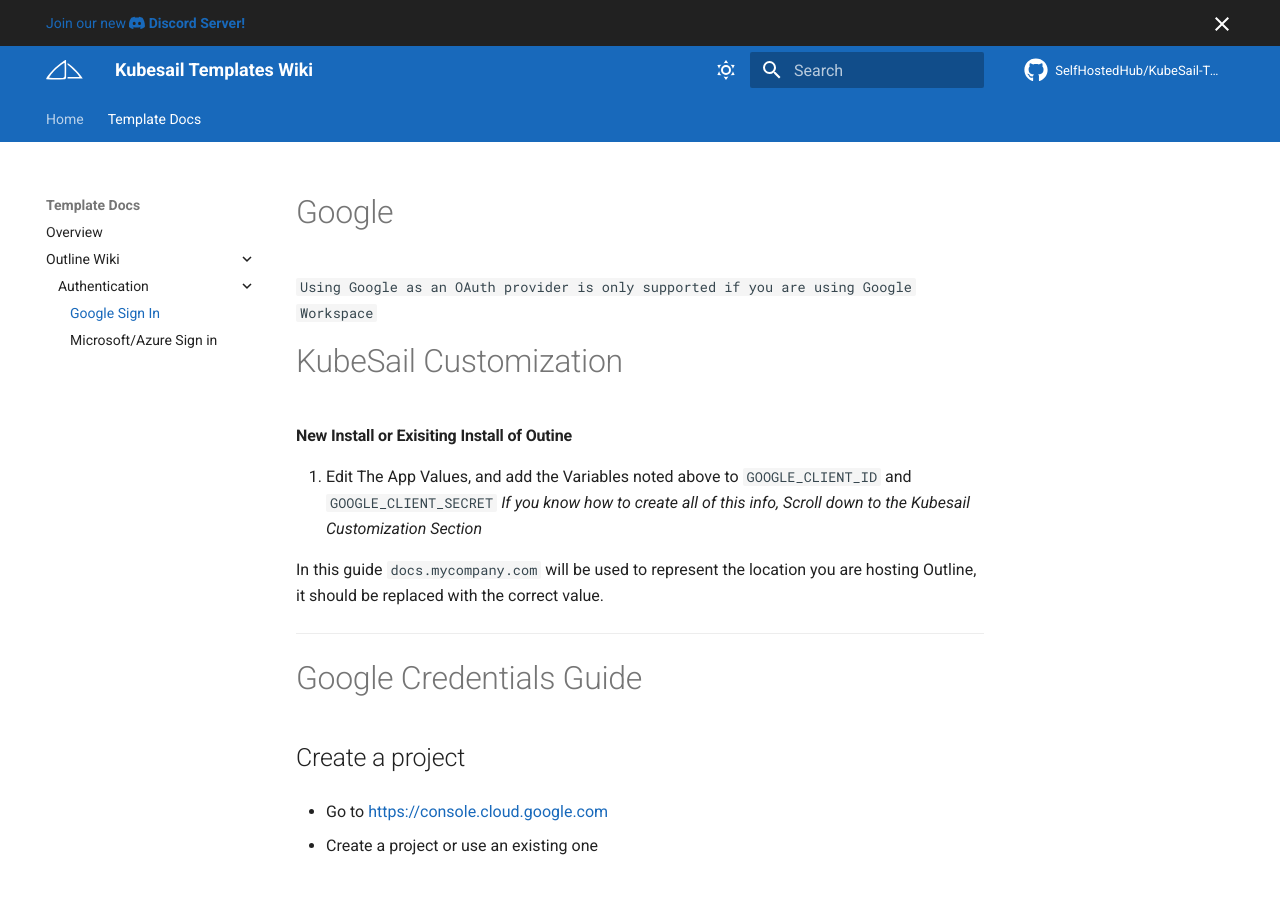
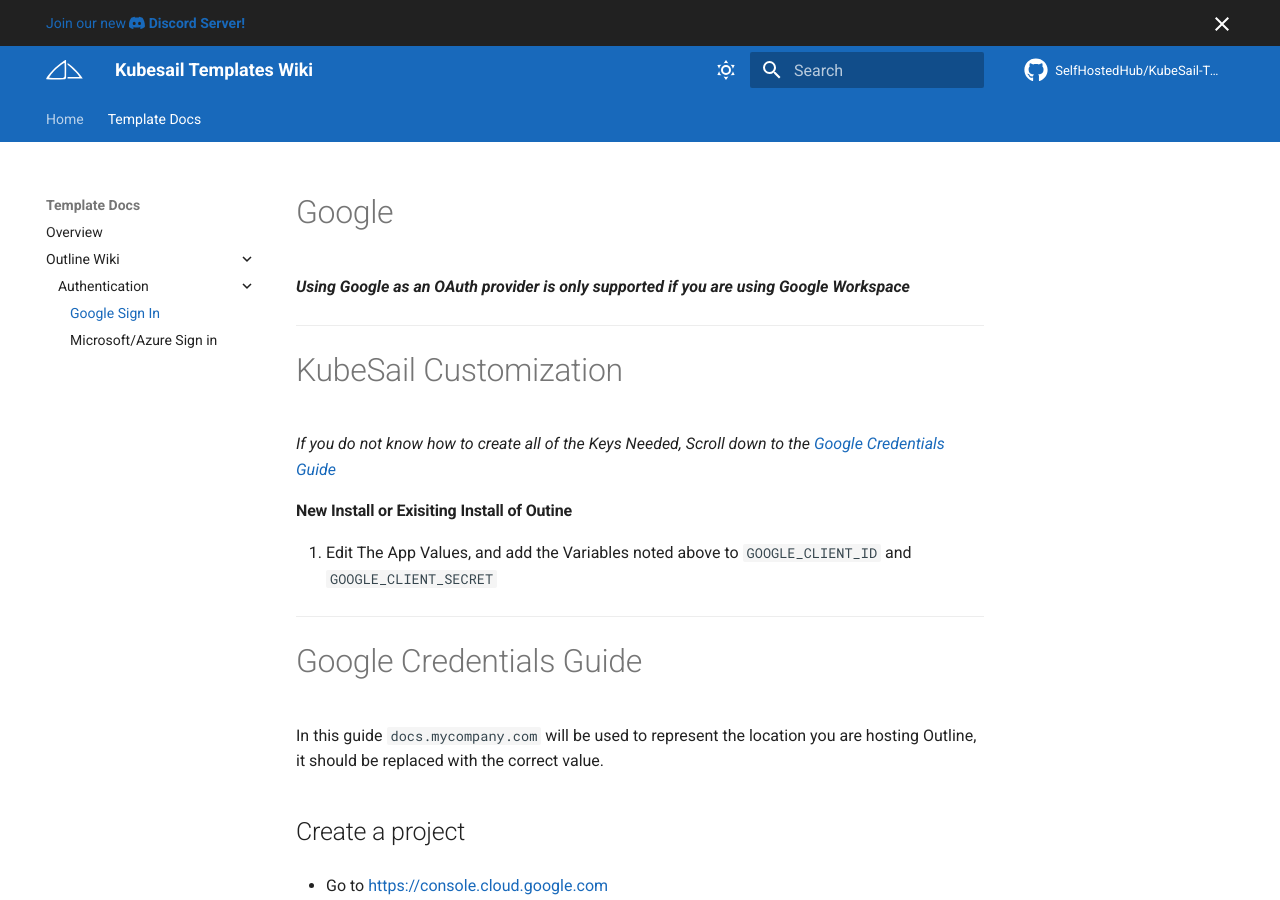
Before and after one commit to SelfHostedHub/KubeSail-Template-Docs, an MkDocs documentation site: the page built from docs/Template-Docs/Outline/Authentication/Google.md, in a window 1280 px wide and 900 px high. Built offline with MkDocs 1.6.1 and Material for MkDocs 9.7.7, drawn with Linux system fonts in a browser that asks for light colours; comment, search, counter and statistics services are not loaded.

Commit message:
Update Google.md

```diff
--- a/docs/Template-Docs/Outline/Authentication/Google.md
+++ b/docs/Template-Docs/Outline/Authentication/Google.md
@@ -3,17 +3,21 @@
 description:  Outline Wiki Google Login Docs for KubeSail.com
 ---
 # Google
-`Using Google as an OAuth provider is only supported if you are using Google Workspace`
+***Using Google as an OAuth provider is only supported if you are using Google Workspace***
+
+---
+
 # KubeSail Customization
+
+*If you do not know how to create all of the Keys Needed, Scroll down to the [Google Credentials Guide](#google-credentials-guide)*
 #### New Install or Exisiting Install of Outine
 1. Edit The App Values, and add the Variables noted above to `GOOGLE_CLIENT_ID` and `GOOGLE_CLIENT_SECRET`
-*If you know how to create all of this info, Scroll down to the Kubesail Customization Section*
 
-In this guide `docs.mycompany.com` will be used to represent the location you are hosting Outline, it should be replaced with the correct value.
 
 ---
 # Google Credentials Guide
 
+In this guide `docs.mycompany.com` will be used to represent the location you are hosting Outline, it should be replaced with the correct value.
 ## Create a project
 
 -   Go to [https://console.cloud.google.com](https://console.cloud.google.com/)
```
